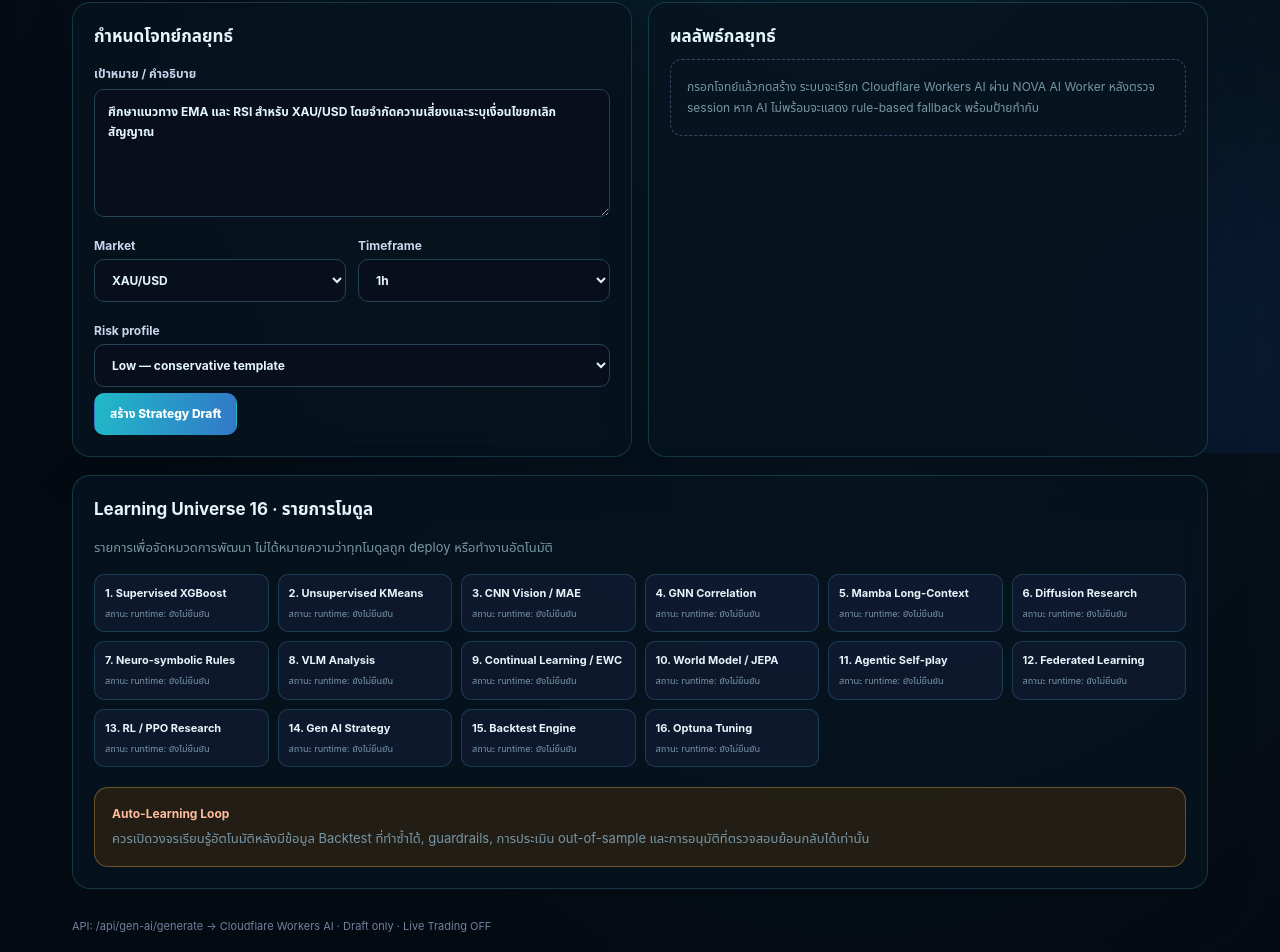
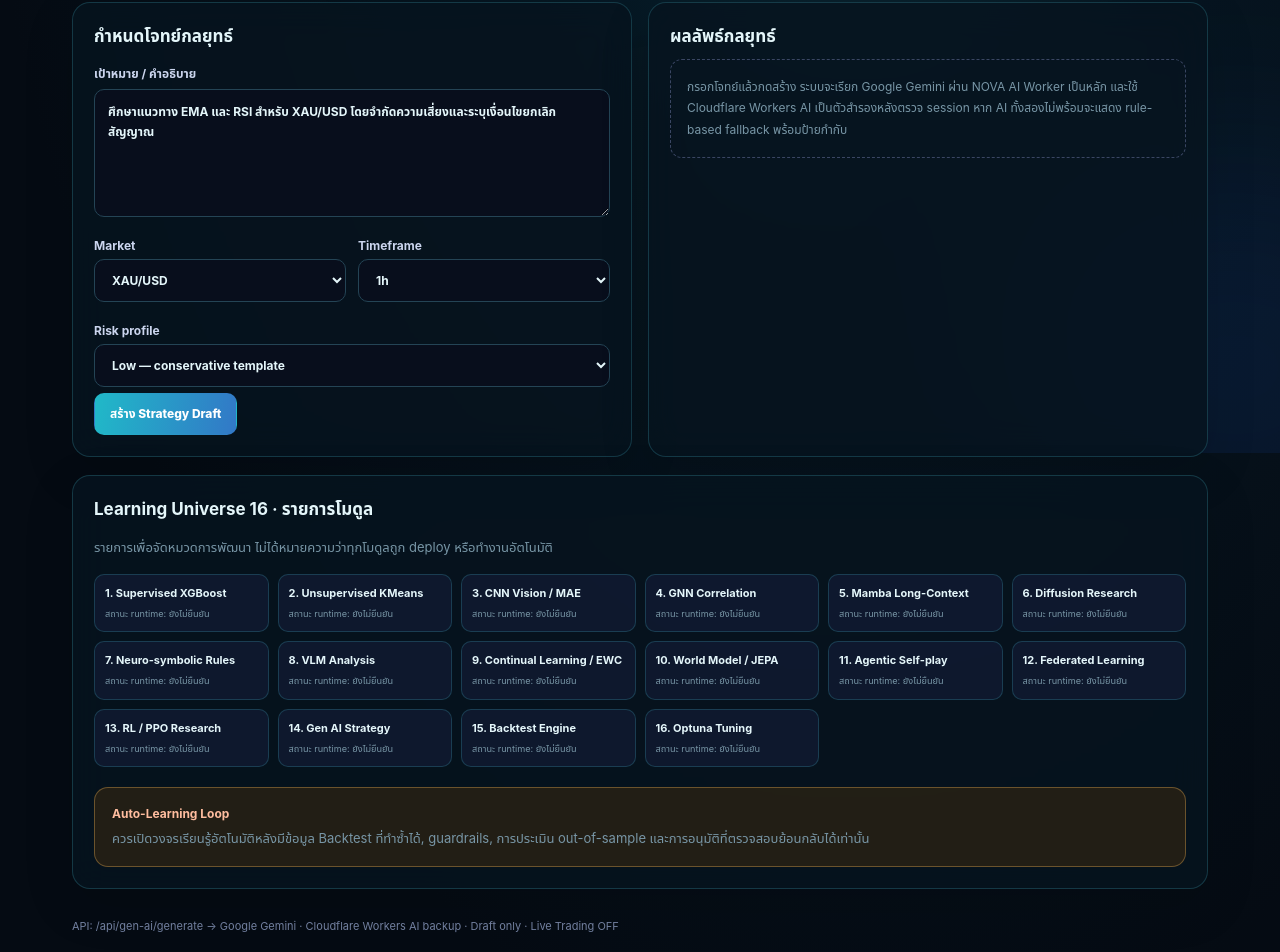
Before and after one commit to vutting895/VOOM_SYSTEM-NOVA-AI, a Next.js app in the folder frontend/: page /gen-ai in a window 1280 px wide. Shown: the part 347-1299 px from the top of the page. Built offline with nearby package versions, Linux system fonts and the light colour scheme.

Commit message:
fix(ui): label Gemini strategy drafts correctly

```diff
--- a/frontend/app/gen-ai/page.jsx
+++ b/frontend/app/gen-ai/page.jsx
@@ -46,7 +46,7 @@ export default function GenAIPage() {
       if (!response.ok) throw new Error(data.error || 'สร้างร่างกลยุทธ์ไม่สำเร็จ');
       if (!data.strategy) throw new Error('API ไม่ได้ส่งข้อมูล strategy กลับมา');
       setStrategy(data.strategy);
-      setProvider(data.llm?.provider === 'cloudflare-workers-ai' && data.llm?.available ? 'Cloudflare Workers AI' : 'Rule-based fallback');
+      setProvider(data.llm?.available && data.llm?.provider === 'gemini' ? 'Google Gemini' : data.llm?.available && data.llm?.provider === 'cloudflare-workers-ai' ? 'Cloudflare Workers AI' : 'Rule-based fallback');
     } catch (err) {
       setError(err.message || 'ไม่สามารถเรียกบริการสร้างกลยุทธ์ได้');
     } finally {
@@ -102,7 +102,7 @@ export default function GenAIPage() {
         <section className="nova-panel" aria-live="polite">
           <h2>ผลลัพธ์กลยุทธ์</h2>
           {!strategy ? (
-            <div className="nova-empty">กรอกโจทย์แล้วกดสร้าง ระบบจะเรียก Cloudflare Workers AI ผ่าน NOVA AI Worker หลังตรวจ session หาก AI ไม่พร้อมจะแสดง rule-based fallback พร้อมป้ายกำกับ</div>
+            <div className="nova-empty">กรอกโจทย์แล้วกดสร้าง ระบบจะเรียก Google Gemini ผ่าน NOVA AI Worker เป็นหลัก และใช้ Cloudflare Workers AI เป็นตัวสำรองหลังตรวจ session หาก AI ทั้งสองไม่พร้อมจะแสดง rule-based fallback พร้อมป้ายกำกับ</div>
           ) : (
             <div>
               <span className="nova-pill">DRAFT · NOT BACKTESTED</span>
@@ -137,7 +137,7 @@ export default function GenAIPage() {
         <div className="nova-notice" style={{ marginBottom: 0 }}><strong>Auto-Learning Loop</strong><p>ควรเปิดวงจรเรียนรู้อัตโนมัติหลังมีข้อมูล Backtest ที่ทำซ้ำได้, guardrails, การประเมิน out-of-sample และการอนุมัติที่ตรวจสอบย้อนกลับได้เท่านั้น</p></div>
       </section>
 
-      <footer className="nova-footer">API: /api/gen-ai/generate → Cloudflare Workers AI · Draft only · Live Trading OFF</footer>
+      <footer className="nova-footer">API: /api/gen-ai/generate → Google Gemini · Cloudflare Workers AI backup · Draft only · Live Trading OFF</footer>
     </main>
   );
 }
```
